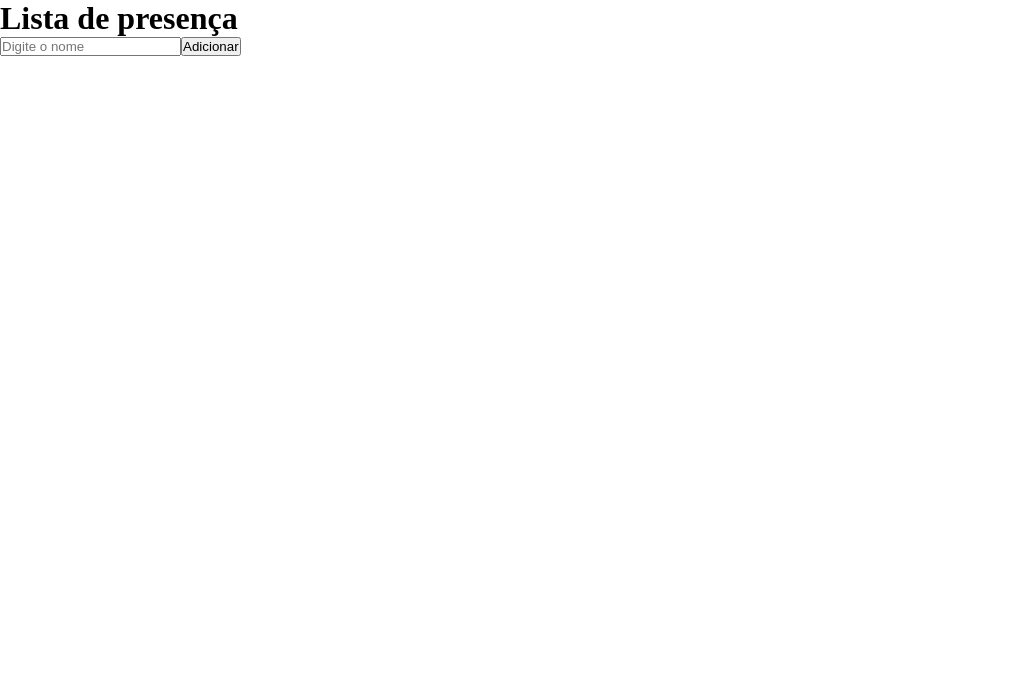
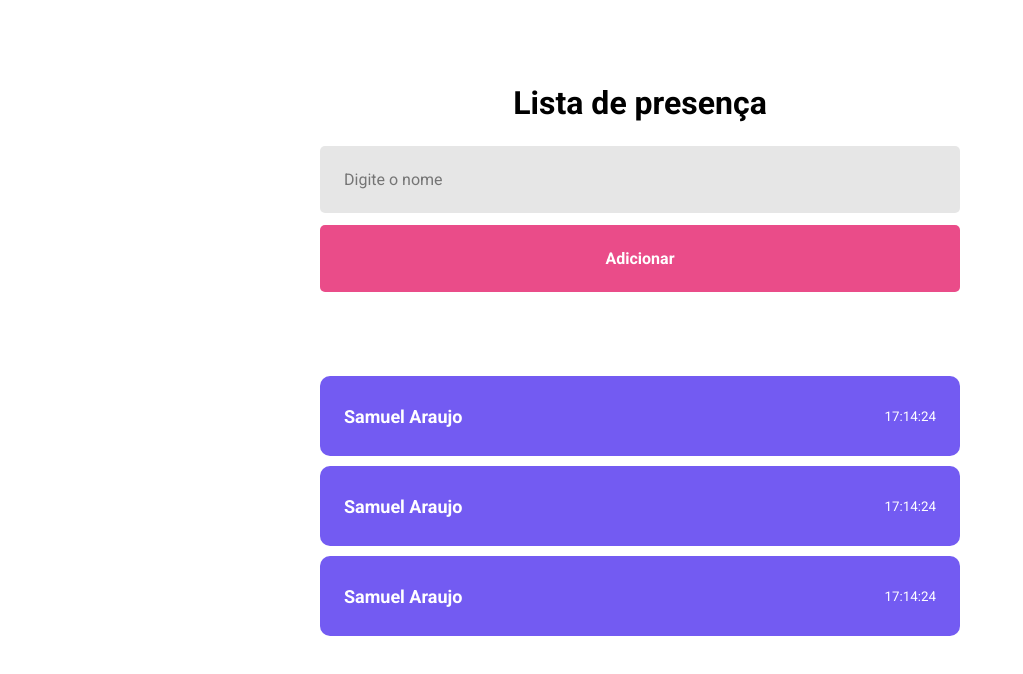
Before and after one commit to samuelaraujoc/React-List, a React (Vite) app in the folder Reactlist/: page / in a window 1280 px wide. Shown: the top 674 px of the page, without its empty margins (0-1023 px from the left). Built offline with nearby package versions, Linux system fonts and the light colour scheme.

Commit message:
Adicionando _Componentes

```diff
--- a/Reactlist/index.html
+++ b/Reactlist/index.html
@@ -3,6 +3,9 @@
   <head>
     <meta charset="UTF-8" />
     <meta name="viewport" content="width=device-width, initial-scale=1.0" />
+    <link rel="preconnect" href="https://fonts.googleapis.com">
+    <link rel="preconnect" href="https://fonts.gstatic.com" crossorigin>
+    <link href="https://fonts.googleapis.com/css2?family=Roboto:wght@400;500;700&display=swap" rel="stylesheet">
     <title>App  Lista</title>
   </head>
   <body>
--- /dev/null
+++ b/Reactlist/src/componentes/Card/index.jsx
@@ -0,0 +1,10 @@
+import './styles.css';
+
+export function Card () {
+    return(
+        <div className='card'>
+            <strong> Samuel Araujo</strong>
+            <small> 17:14:24</small>
+        </div>
+    )
+}
--- /dev/null
+++ b/Reactlist/src/componentes/Card/styles.css
@@ -0,0 +1,21 @@
+.card {
+    height: 80px;
+    width: 50%;
+
+    background-color: #735bf2;
+    color: #fff;
+
+    border-radius: 10px;
+    margin-bottom: 10px;
+
+    display:  flex;
+    align-items: center;
+    justify-content: space-between;
+    padding: 24px;
+
+}
+
+.card strong{
+    font-size: 18px;
+
+}
--- a/Reactlist/src/pages/Home/index.jsx
+++ b/Reactlist/src/pages/Home/index.jsx
@@ -1,11 +1,17 @@
 import './styles.css';
+
+import{ Card } from '../../componentes/Card';
 
 export function Home() {
   return (
-    <div>
+    <div className='container'>
       <h1>Lista de presença</h1>
       <input type="text" placeholder="Digite o nome" />
       <button type="button">Adicionar</button>
+
+      <Card/>
+      <Card/>
+      <Card/>
     </div>
   )
 
--- a/Reactlist/src/pages/Home/styles.css
+++ b/Reactlist/src/pages/Home/styles.css
@@ -0,0 +1,39 @@
+.container{
+    display: flex;
+    align-items: center;
+    flex-direction: column;
+}
+
+.container h1{
+    margin: 84px 0 24px
+}
+
+.container input{
+    width: 50%;
+    padding: 24px;
+    background-color: #e6e6e6;
+    border-radius: 5px;
+    border: none;
+    font-size: 16px;
+}
+
+.container button{
+    width:50%;
+    padding: 24px;
+    font-weight:700;
+
+    background-color: #ea4c89;
+    color: #ffffff;
+
+    border-radius: 5px;
+    margin: 12px 0 84px;
+    border: none;
+
+    cursor: pointer;
+    font-size: 16px;
+    transition: filter 0.2s;
+}
+
+.container button:hover{
+    filter: brightness(0.9);
+}
--- a/Reactlist/src/styles/global.css
+++ b/Reactlist/src/styles/global.css
@@ -3,3 +3,10 @@
     padding: 0;
     box-sizing: border-box;
 }
+
+body, input, button {
+    font-size: 16px;
+    font-family: 'Roboto', sans-serif;
+
+
+}
```
